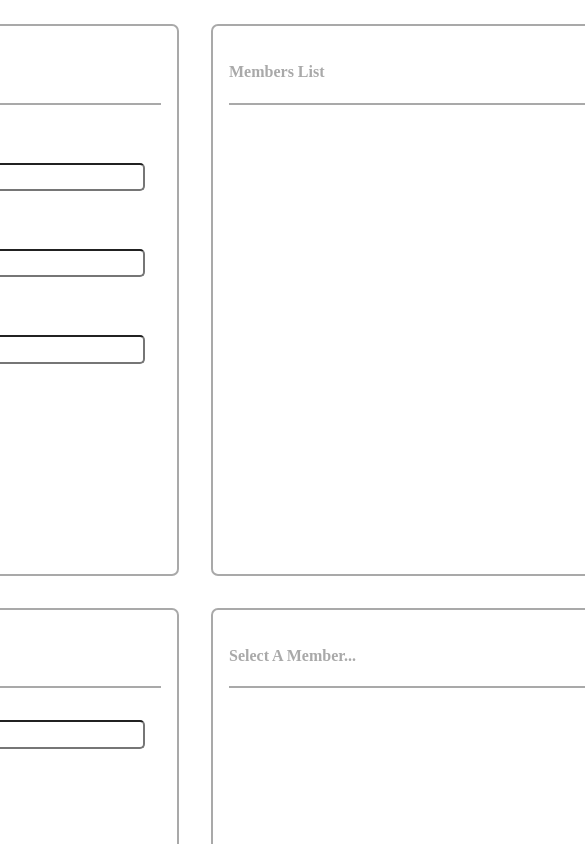
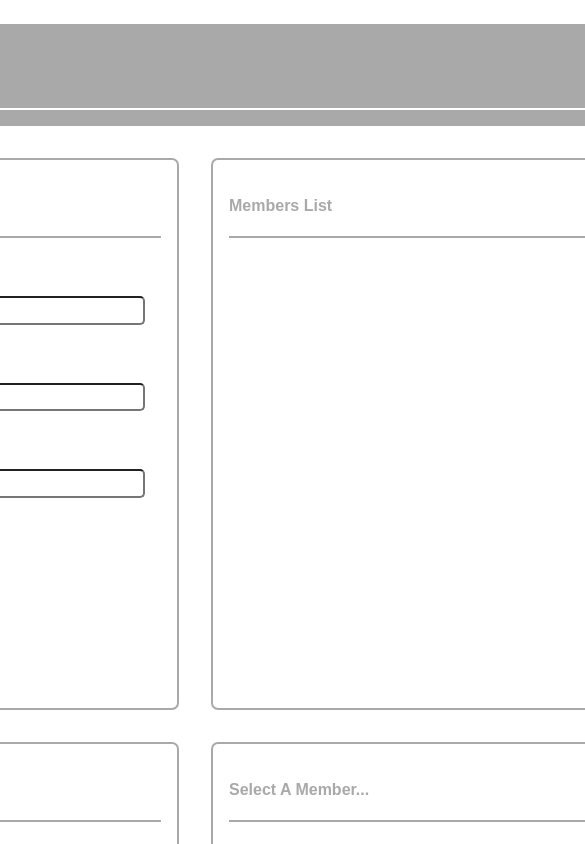
Before and after one commit to microieva/farmers-database, a React (Create React App) app: page / in a window 390 px wide. Shown: the top 844 px of the page, 585 px wide, since content can reach past the window. Built offline with nearby package versions, Linux system fonts and the light colour scheme.

Commit message:
responsiveness

```diff
--- a/src/js/components/App.js
+++ b/src/js/components/App.js
@@ -8,6 +8,11 @@ import SearchBar from "./SearchBar";
 const App = () => {
   return (
     <div className="wrapper">
+      <div className="header">
+        <div>
+          <h2>Member Database</h2>
+        </div>
+      </div>
       <div className="flex-top">
         <Form />
         <List/>
--- a/src/styles/styles.css
+++ b/src/styles/styles.css
@@ -3,7 +3,20 @@
   display: flex;
   flex-direction: column;
   align-items: center;
+  font-family: Arial, Helvetica, sans-serif;
+}
 
+.header {
+  padding: 1rem;
+  background: darkgray;
+  border-radius: 7px;
+  margin: 1rem;
+  min-width: 1165px;
+}
+
+.header>div {
+  color: white;
+  border-bottom: 2px solid white;
 }
 
 .flex-top {
@@ -21,7 +34,7 @@
   border: 2px solid darkgray;
   border-radius: 7px;
   margin: 1rem;
-  min-width: 500px;
+  min-width: 550px;
 }
 
 .card-title {
@@ -99,32 +112,3 @@ li {
       @include rowMachine(2, 5%);
       float: left;
   } */
-
-/* // body {
-//     line-height: 2;
-// }
-
-// table {
-//     table-layout: fixed;
-//     width: 100%;
-//     border: 3px solid black;
-// }
-
-// td {
-//     border: 3px solid black;
-
-// }
-
-// label {
-//     display: block;
-// }
-
-
-// .list {
-//     height: 325px;
-//     overflow: auto;
-// }
-
-// .form-control {
-//     width: 95%;
-// } */
```
